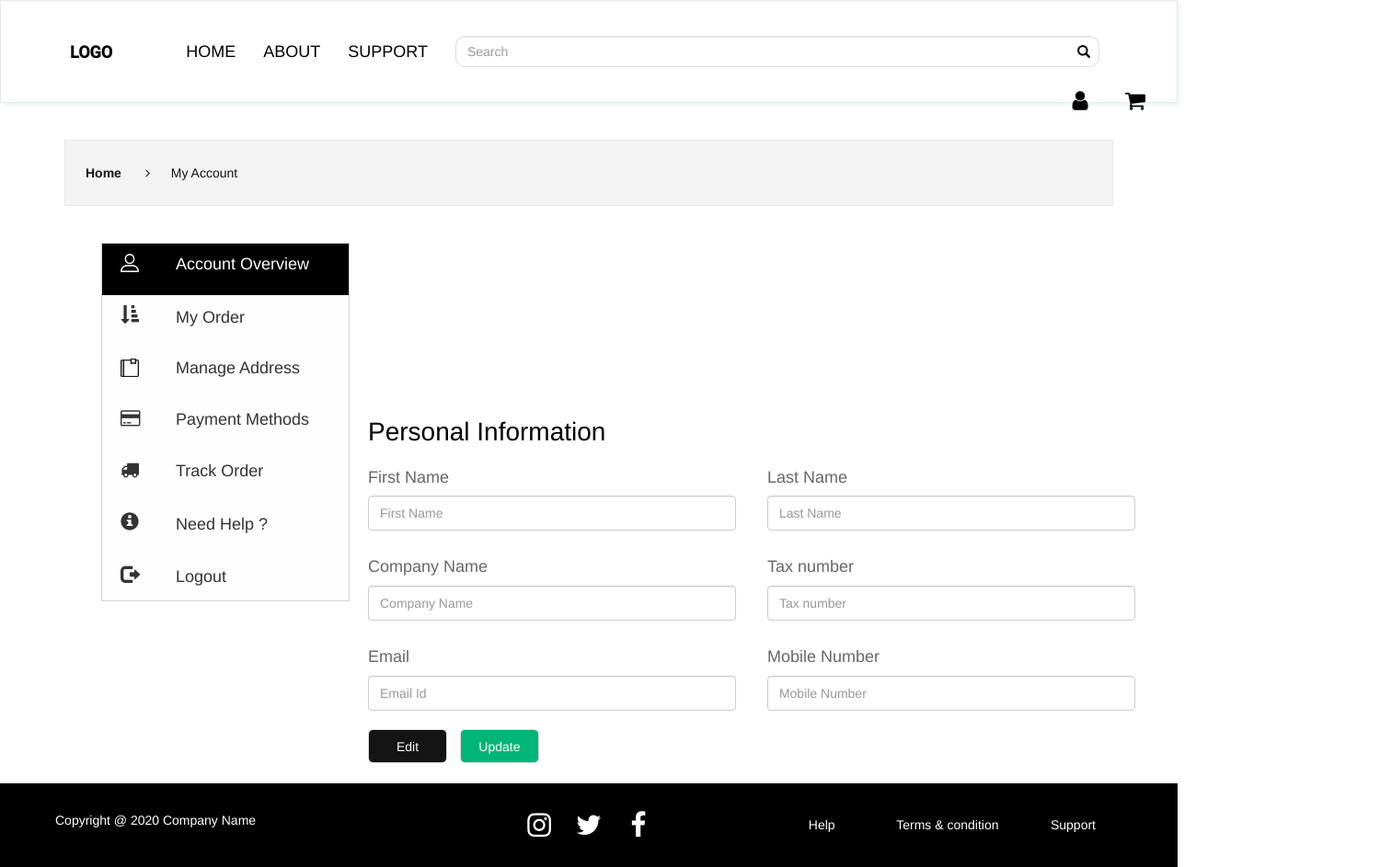
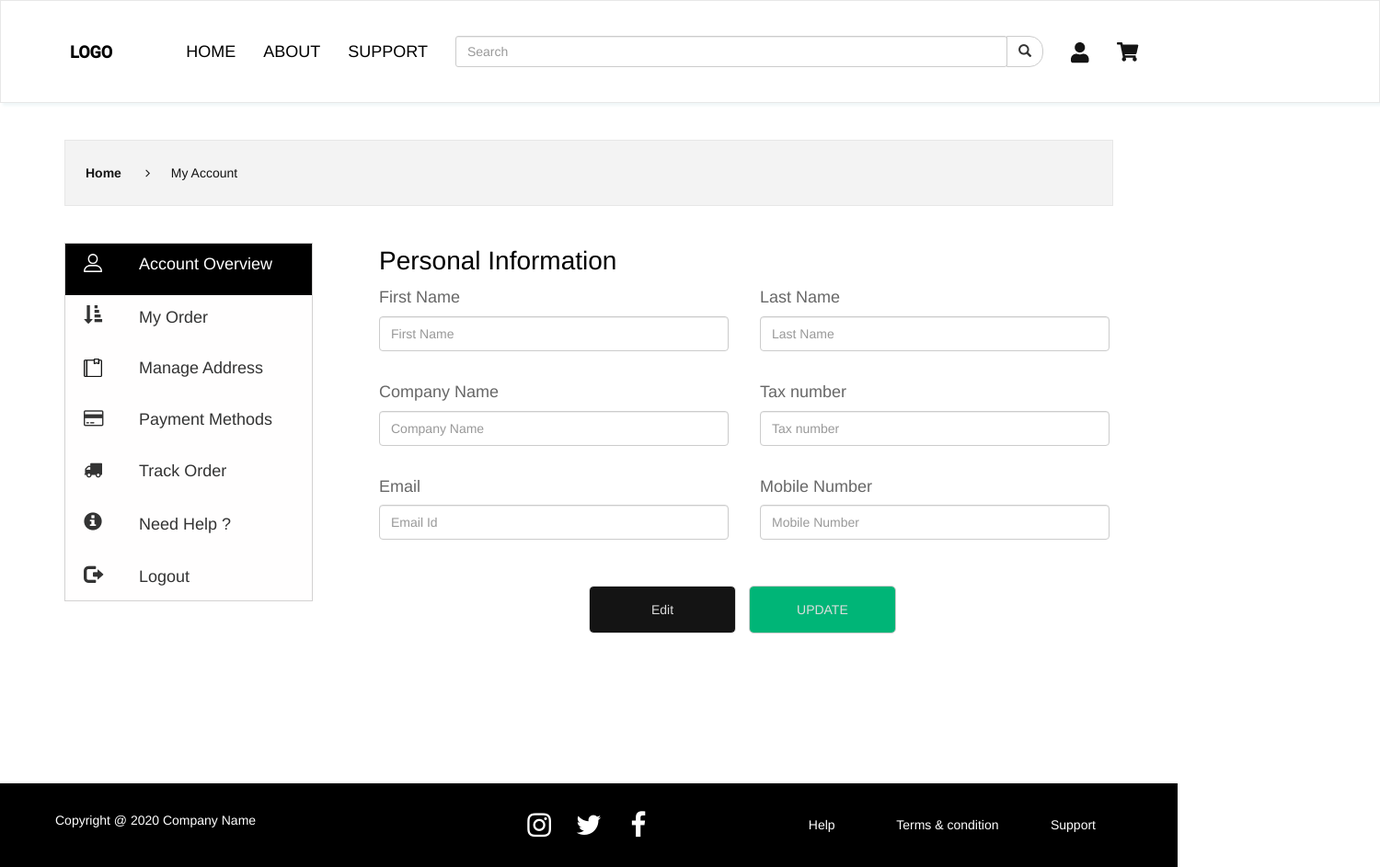
Before and after one commit to dev-taramsys/gologo-ui-design, a plain HTML site: page account.html in a window 1280 px wide. Shown: the whole page at 92% size, 1500 px wide, since content can reach past the window. Drawn offline with nearby package versions, Linux system fonts and the light colour scheme.

Commit message:
rework done

```diff
--- a/account.html
+++ b/account.html
@@ -12,6 +12,36 @@
 </head>
 <body>
   <nav class="navbar fixed-top navbar-expand-md custom-navbar navbar-default" style="height: 112px">
+    <div class="container-fluid">
+      <div class="collapse navbar-collapse">
+        <ul class="nav navbar-nav">
+            <li> <a href="#" style="color: black;font: Bold 18px Roboto;right: 50px;">LOGO</a></li>
+            <li><a style="color: black;" href="#">HOME</a></li>
+            <li><a style="color: black;" href="#">ABOUT</a></li>
+            <li><a style="color: black;" href="#">SUPPORT</a></li>
+            <li> <form class="navbar-form navbar-left mx-2 " id="searchbar">
+        <div class="input-group">
+          <input type="text"  id="search1" style="background: #FFFFFF;
+                      border-radius: 3px;width: 600px;" class="form-control" placeholder="Search" name="search">
+          <div class="input-group-btn">
+            <button class="btn btn-default" id="searchfont" type="submit">
+              <i class="glyphicon glyphicon-search" aria-hidden="true"></i>
+            </button>
+          </div>
+        </div>
+      </form></li>
+      <li class="nav-item ">
+        <a class="nav-link" href="#"><span class="sr-only">(current)</span><img class="img-responsive" src="images/Path 4182.png"></a>
+      </li>
+
+      <li class="nav-item">
+        <a class="nav-link" href="#"><img class="img-responsive" src="images/Path 4183.png"></a>
+      </li>
+      </ul>
+    </div>
+  </nav><br><br>
+
+<!-- <nav class="navbar fixed-top navbar-expand-md custom-navbar navbar-default" style="height: 112px">
    <div class="container-fluid">
         <div class="collapse navbar-collapse">
            <ul class="nav navbar-nav">
@@ -35,25 +65,24 @@
                     </div>
                 </div>
                  </form></li>
-                </ul>
-                <ul class="nav navbar-nav navbar-right">
                  <li><a href="#" style="color: black;right: 50px;"><i class="fa fa-user"  style="font-size:24px"></i></a></li>
                  <li><a href="#" style="color: black;right: 70px;"><i class="fa fa-shopping-cart"  style="font-size:24px"></i></a></li>
                 </ul>
               </div>
               </div>
-    </nav><br><br>
+    </nav><br><br> -->
 
   <div class="accbackground">
       <div class="container">
+
         <ul style="background-color: #f3f3f3; border: 1px solid #e7e7e7;padding-left: 20px;">
           <li><a style="font-size: 14px/16px;font: bold;" href="#home"><strong>Home</strong>
           <i class='fa fa-angle-right' style='font-size:14px;padding: 14px;'></i>My Account</a> </li>
         </ul>
-        </div><br><br>
+    <br><br>
 
-      <div class="container">
-        <div class="lefthalf">
+
+  <div class="menu">
         <div class="sidenav">
           <ul id="list" style=" background-color: #000000;color: white;">
             <li> <img src="images/profile 1@2x.png" width="20px" height="20px"></li>
@@ -63,7 +92,7 @@
                 <li> <p class="example61"> <i class="glyphicon glyphicon-sort-by-attributes"></i>My Order</p></li><br>
                 </ul>
                 <ul id="list">
-                    <li> <img src="images/Address.png" width="20px" height="20px" ></li>
+                  <li> <img src="images/address.png" width="20px" height="20px" ></li>
                   <li> <p class="example61">Manage Address</p></li><br>
                 </ul>
                 <ul id="list">
@@ -80,56 +109,50 @@
                 </ul>
               </div>
          </div>
-      </div>
-      <div class="container">
-          <div class="righthalf">
+
+      <div class="main">
           <p class="example62">Personal Information</p>
-            <form class="form-inline">
           <div class="form-group">
             <h4 for="name" style="color: #676767;">First Name</h4>
-                  <input type="text" class="form-control" id="email" placeholder="First Name" name="name" style=" width: 400px;height: 38px;"><br>
+            <input type="text" class="form-control" id="email" placeholder="First Name" name="name" style=" width: 380px;height: 38px;"><br>
           </div>
-                <div class="form-group" style="padding-left: 30px;">
-                  <h4 for="name" style="color: #676767;">Last Name</h4>
-                  <input type="text" class="form-control" id="pwd" placeholder="Last Name"  name="name" style=" width: 400px;height: 38px;" ><br>
-                </div>
-           <br><br>
-
           <div class="form-group">
             <h4 for="name" style="color: #676767;">Company Name</h4>
-                    <input type="text" class="form-control" id="pwd" placeholder="Company Name" style=" width: 400px;height: 38px;" name="name"><br>
+            <input type="text" class="form-control" id="pwd" placeholder="Company Name" style=" width: 380px;height: 38px;" name="name"><br>
           </div>
-                  <div class="form-group" style="padding-left: 30px;">
-                    <h4 for="pwd" style="color: #676767;">Tax number</h4>
-                    <input type="number" class="form-control" id="pwd" placeholder="Tax number" name="pwd" style=" width: 400px;height: 38px;"><br>
-                  </div>
-                  <br><br>
-
           <div class="form-group" >
             <h4 for="pwd" style="color: #676767;">Email</h4>
-                    <input type="email" class="form-control" id="pwd" placeholder="Email Id" name="pwd" style=" width: 400px;height: 38px;"><br>
+            <input type="email" class="form-control" id="pwd" placeholder="Email Id" name="pwd" style=" width: 380px;height: 38px;"><br>
           </div>
-                  <div class="form-group" style="padding-left: 30px;">
+        </div>
+
+        <div class="rightha">
+          <div class="form-group" >
+            <h4 for="name" style="color: #676767;">Last Name</h4>
+            <input type="text" class="form-control" id="pwd" placeholder="Last Name"  name="name" style=" width: 380px;height: 38px;" ><br>
+          </div>
+          <div class="form-group">
+            <h4 for="pwd" style="color: #676767;">Tax number</h4>
+            <input type="number" class="form-control" id="pwd" placeholder="Tax number" name="pwd" style=" width: 380px;height: 38px;"><br>
+          </div>
+          <div class="form-group">
             <h4 for="pwd" style="color: #676767;">Mobile Number</h4>
-                    <input type="number" class="form-control" id="pwd" placeholder="Mobile Number" name="pwd" style=" width: 400px;height: 38px;" ><br>
+            <input type="number" class="form-control" id="pwd" placeholder="Mobile Number" name="pwd" style=" width: 380px;height: 38px;" ><br>
           </div>
-                  </form><br>
+        </div>
 
-
+    <div class="center">
           <button class="btn btn-primary"
-                  style=" background: #141414 0% 0% no-repeat padding-box;width: 86px;
-                  height: 37px;
+          style=" background: #141414 0% 0% no-repeat padding-box;
           border: 1px solid #DEDEDE; border-radius: 5px;
           opacity: 1;">Edit</button>
-                <button class="btn btn-primary"
-                style=" background: #00B577 0% 0% no-repeat padding-box;width: 86px;
-                height: 37px;
-                border: 1px solid #DEDEDE;
+        <button class="btn btn-default"
+        style=" background: #00B577 0% 0% no-repeat padding-box;
         border-radius: 5px;margin-left: 10px ;
-                opacity: 1;" >Update</button>
-
+        opacity: 1;" >UPDATE</button>
       </div>
     </div>
+
   </div>
 
   <footer class="contain text-center">
--- a/css/index.css
+++ b/css/index.css
@@ -759,8 +759,9 @@ font-size: 14px;
     opacity: 1;
     -webkit-box-shadow: 20px 20px 20px #F0F7F8;
     -moz-box-shadow:  20px 20px 20px #F0F7F8;
-    box-shadow:         20px 20px 20px #F0F7F8;
+    box-shadow: 20px 20px 20px #F0F7F8;
     z-index:999;
+    width: 1500px;
   }
 
 .navbar-nav li{
@@ -771,7 +772,7 @@ font-size: 14px;
 }
 .custom-navbar{box-shadow: 3px 3px 3px #F0F7F8;background-color: #fff;}
 
-#custom-search-input button {
+/* #custom-search-input button {
   border: 0;
   background: none;
   padding: 2px 5px;
@@ -787,7 +788,7 @@ font-size: 14px;
 
 .search-query:focus + button {
   z-index: 3;
-}
+} */
 .navbar-brand{
       top: 40px;
       left: 1px;
@@ -849,7 +850,7 @@ font-size: 14px;
 /* ORDER.CSS */
 
 .ordbackground{
-  height: 2000px;
+  height: 2300px;
   background: #FFFFFF 0% 0% no-repeat padding-box;
   opacity: 1;
 }
@@ -869,19 +870,6 @@ font-size: 14px;
     padding: 14px 2px;
     text-decoration: none;
     color: #141414;
-  }
-
-.left-halff {
-  position: absolute;
-  left: 110px;
-  width: 50%;
-}
-
-.right {
-  position: absolute;
-  left: 400px;
-  width: 50%;
-  top:230px;
   }
 
 .sidenav {
@@ -967,23 +955,45 @@ background: #FFFFFF 0% 0% no-repeat padding-box;
     opacity: 1;
     }
 
-.lefthalf {
-position: absolute;
-left: 110px;
-width: 50%;
+  .menu {
+    float:left;
+    width:20%;
+    text-align:center;
+  }
+  .main {
+    float:left;
+    width:35%;
+    margin-left: 10%;
+  }
+  .main1 {
+    float:left;
+    width:35%;
+    margin-left: 5%;
+    margin-top:-30px ;
+  }
+  .rightha {
+    float:left;
+    width:35%;
+    padding:15px;
+    margin-top:25px;
+
+  }
+  .example61 {
+    font-size:18px;
+    font: bold;
     }
 
-.righthalf {
-position: absolute;
-left: 400px;
-bottom:-30px;
-}
   .example62 {
     font-size:28px;
     font: bold;
     color: black;
     }
-.example61 {
-font-size:18px;
-font: bold;
+
+ .center .btn{
+        color: #DEDEDE;
+        width: 160px;
+        line-height: 38px;
+        border-radius: 50px;
+        margin-left: 30%;
+
  }
```
Also changed, not shown: order.html (+27 -32 lines). Lines whose indentation alone changed are shown as unchanged.
